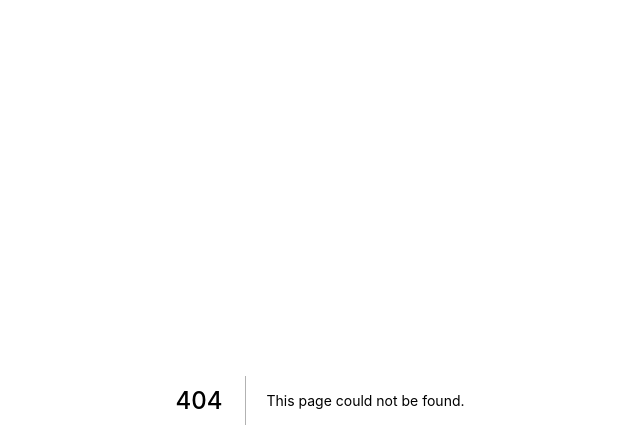
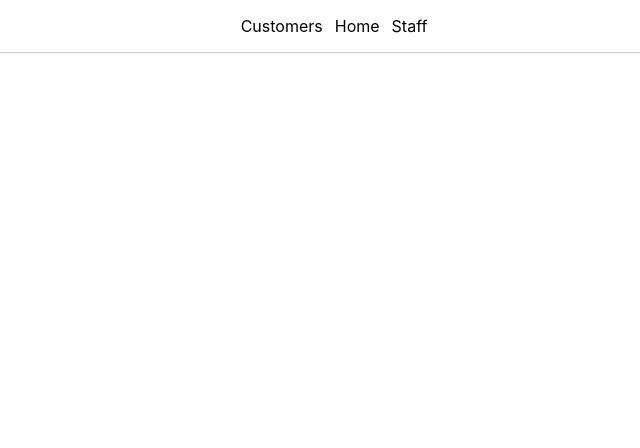
Before and after one commit to MinhNguyen4958/Shelter-System-v2, a Next.js app in the folder shelter-system/: page /customers in a window 1280 px wide. Before the commit this address had no page. Shown: the top 448 px of the page, without its empty margins (320-960 px from the left). Built offline with nearby package versions, Linux system fonts and the light colour scheme.

Commit message:
Added an extra page for testing.

```diff
--- a/shelter-system/components/Nav.js
+++ b/shelter-system/components/Nav.js
@@ -8,13 +8,20 @@ export default function Nav() {
         <nav className={styles.nav}>
             <ul className={styles.list}>
                 <li className={styles.item}>
-                    <Link href="/">
+                    <Link href="/customers">
                         <a>Customers</a>
                     </Link>
                 </li>
+                <li className={styles.item}>
+                    <Link href="/">
+                        <a>Home</a>
+                    </Link>
+                </li>
+                <li className={styles.item}>
                     <Link href="/add-post">
                         <a>Staff</a>
                     </Link>
+                </li>
             </ul>
         </nav>
     );
--- a/shelter-system/next.config.js
+++ b/shelter-system/next.config.js
@@ -1,3 +1,11 @@
 module.exports = {
   reactStrictMode: true,
-}
+  webpackDevMiddleware: (config) => {
+    // Solve compiling problem via vagrant
+    config.watchOptions = {
+      poll: 1000,   // Check for changes every second
+      aggregateTimeout: 300,   // delay before rebuilding
+    };
+    return config;
+  }
+};
--- /dev/null
+++ b/shelter-system/pages/customers.js
@@ -0,0 +1,11 @@
+import Nav from '../components/Nav';
+
+
+export default function Customers() {
+
+    return (
+        <div>
+            <Nav />
+        </div>
+    )
+}
```
Also changed, not shown: 2 other files (tests, documents, lock files or other folders).
